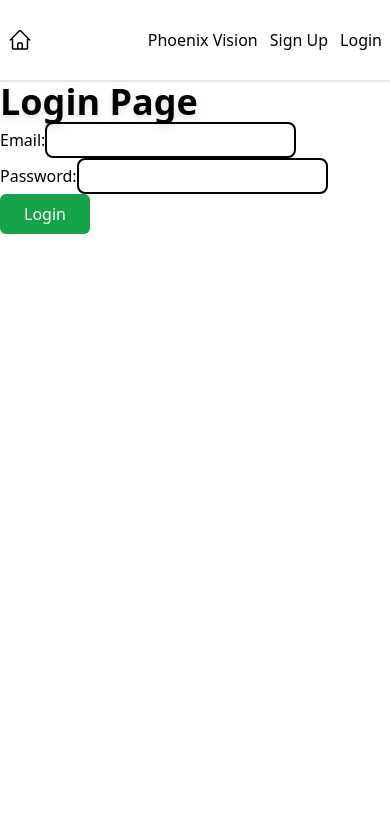
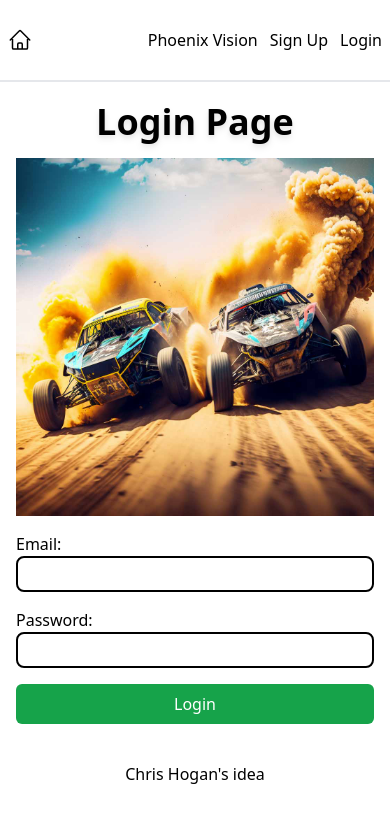
Before and after one commit to ChristopherHoganJr/phoenix, a React (Vite) app in the folder client/: page /login in a window 390 px wide. Shown: the top 822 px of the page. Built offline with nearby package versions, Linux system fonts and the light colour scheme; no server answers.

Commit message:
basic mobile styling done - before user logs in

```diff
--- /dev/null
+++ b/client/src/components/footer/Footer.jsx
@@ -0,0 +1,13 @@
+import React from "react";
+
+const Footer = () => {
+  return (
+    <footer>
+      <div className='max-w-7xl mx-auto px-4 h-[100px] flex justify-center items-center'>
+        <p>Chris Hogan&apos;s idea</p>
+      </div>
+    </footer>
+  );
+};
+
+export default Footer;
--- a/client/src/layouts/MainLayout.jsx
+++ b/client/src/layouts/MainLayout.jsx
@@ -3,6 +3,7 @@ import { Outlet } from "react-router-dom";
 
 // components
 import Header from "../components/header/Header";
+import Footer from "../components/footer/Footer";
 
 const MainLayout = () => {
   return (
@@ -11,6 +12,7 @@ const MainLayout = () => {
       <main className='max-w-7xl mx-auto'>
         <Outlet />
       </main>
+      <Footer />
     </>
   );
 };
--- a/client/src/pages/Login_Page.jsx
+++ b/client/src/pages/Login_Page.jsx
@@ -28,10 +28,11 @@ const Login_Page = () => {
   };
 
   return (
-    <div>
-      <h1>Login Page</h1>
-      <form action=''>
-        <div>
+    <section className='pt-5 px-4 flex flex-col gap-4'>
+      <h1 className='text-center'>Login Page</h1>
+      <img src='/imgs/loginImg.jpg' alt='' />
+      <form action='' className='flex flex-col gap-4'>
+        <div class='flex flex-col'>
           <label>Email:</label>
           <input
             type='email'
@@ -40,7 +41,7 @@ const Login_Page = () => {
             onChange={(e) => setUser({ ...user, email: e.target.value })}
           />
         </div>
-        <div>
+        <div class='flex flex-col'>
           <label>Password:</label>
           <input
             type='password'
@@ -51,7 +52,7 @@ const Login_Page = () => {
         </div>
         <SubmitButton title={"Login"} submitFunction={LoginUser} />
       </form>
-    </div>
+    </section>
   );
 };
 
```
Also changed, not shown: client/public/imgs/loginImg.jpg (added).
